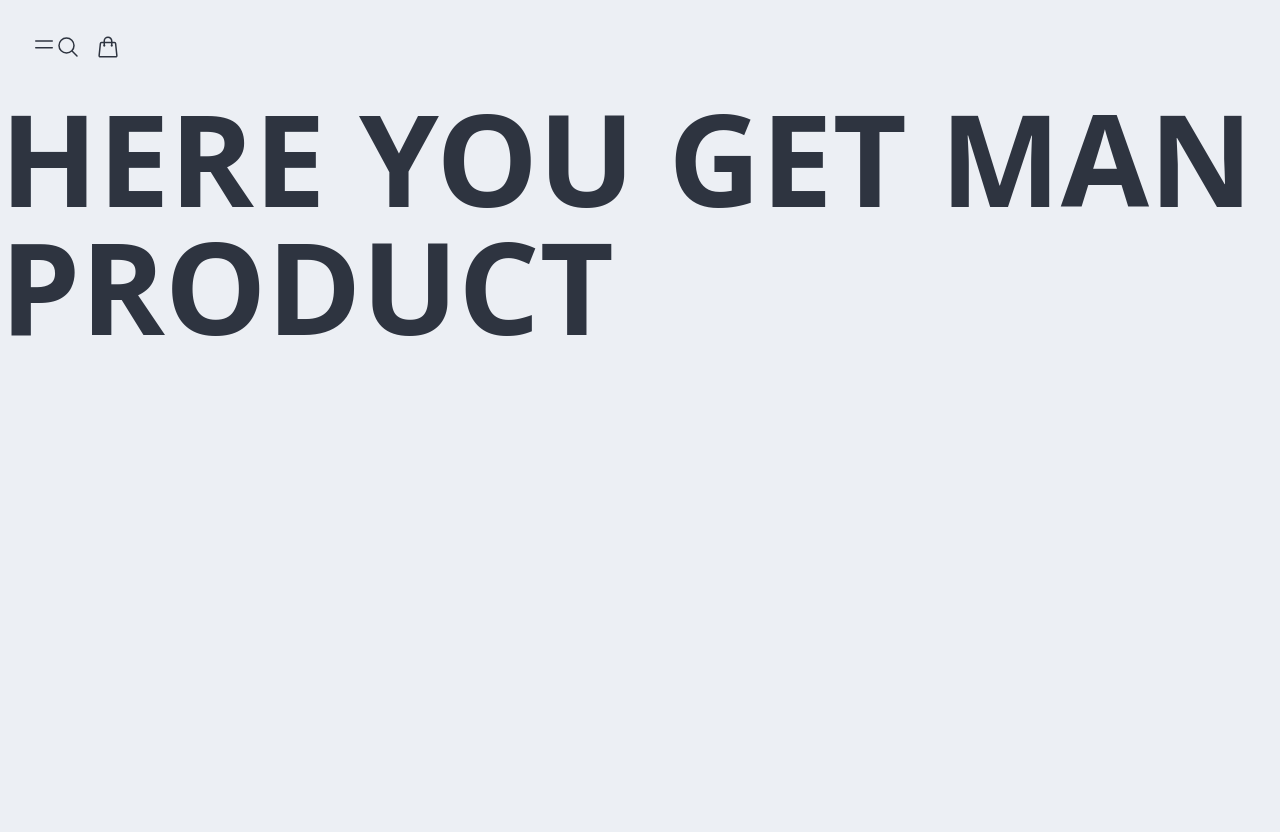
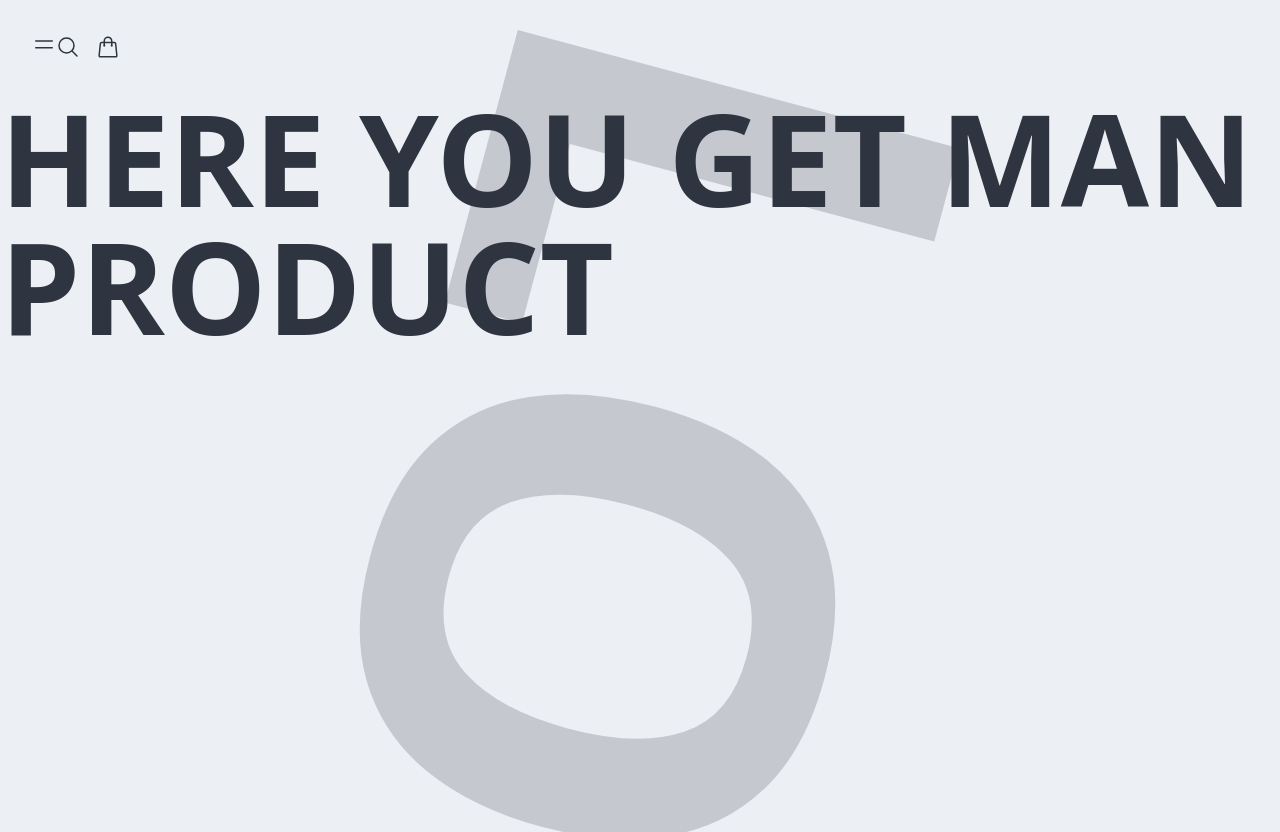
Before and after one commit to Noman-Chowdhure/shopping-site-1, a React (Vite) app: page /man in a window 1280 px wide. Shown: the top 832 px of the page. Built offline with nearby package versions, Linux system fonts and the light colour scheme.

Commit message:
man page new design has been create

```diff
--- a/src/component/manPage/SlideMan.jsx
+++ b/src/component/manPage/SlideMan.jsx
@@ -37,6 +37,7 @@ const SlideMan = () => {
 
   return (
     <div>
+      <h1 className=" absolute vertical ">look asomewe</h1>
        <div className="box grid grid-rows-4 grid-cols-1 gap-10 md:gap-20 w-full h-fit justify-center justify-items-center">
 
          <div className="child grid grid-cols-3">
--- a/src/index.css
+++ b/src/index.css
@@ -7,3 +7,22 @@ h1 span
    display: inline-block;
 
 }
+
+.vertical
+{
+   writing-mode:tb-rl;
+   -webkit-transform:rotate(90deg);
+   -moz-transform:rotate(90deg);
+   -o-transform: rotate(90deg);
+   -ms-transform:rotate(90deg);
+   transform: rotate(15deg);
+   white-space:nowrap;
+   display:block;
+   bottom:0;
+   width:90%;
+   height:100%;
+   font-size: 50vw;
+   text-transform: uppercase;
+   opacity: 0.2;
+   font-weight: bolder;
+}
```
